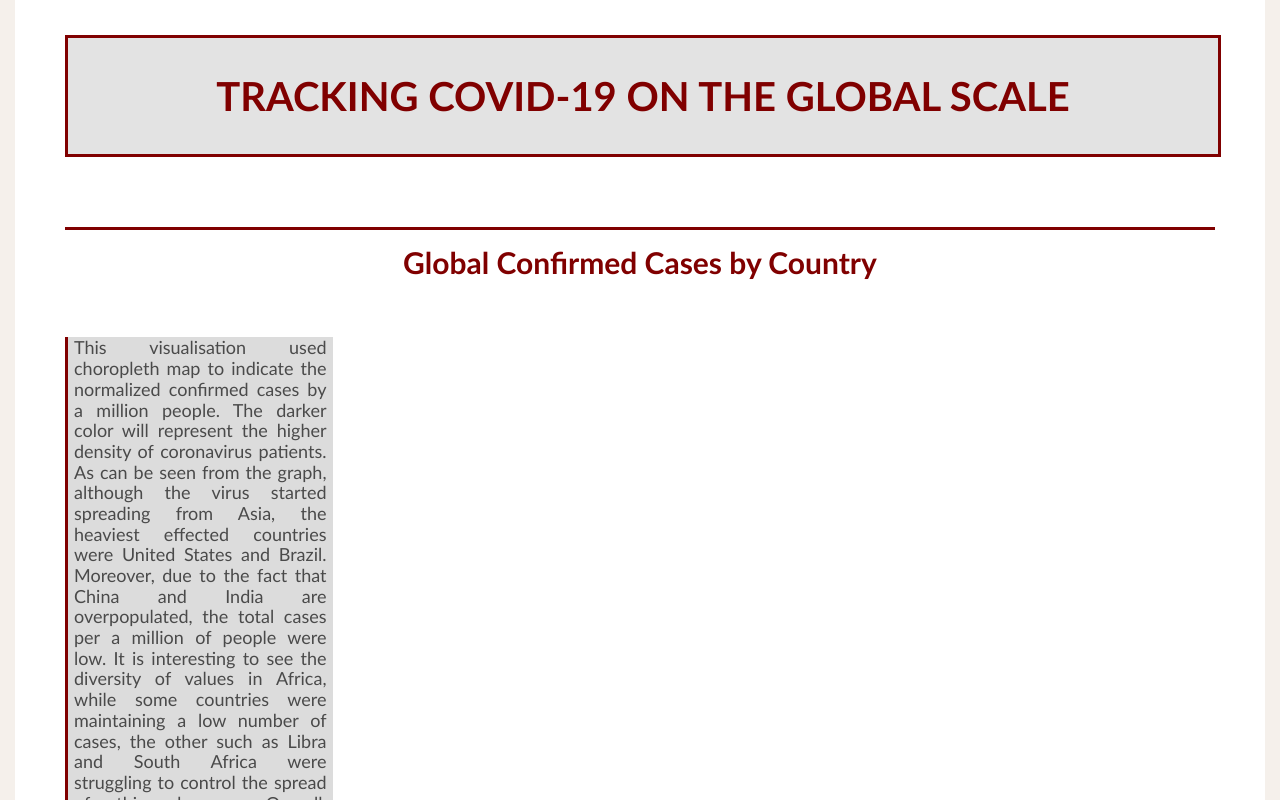
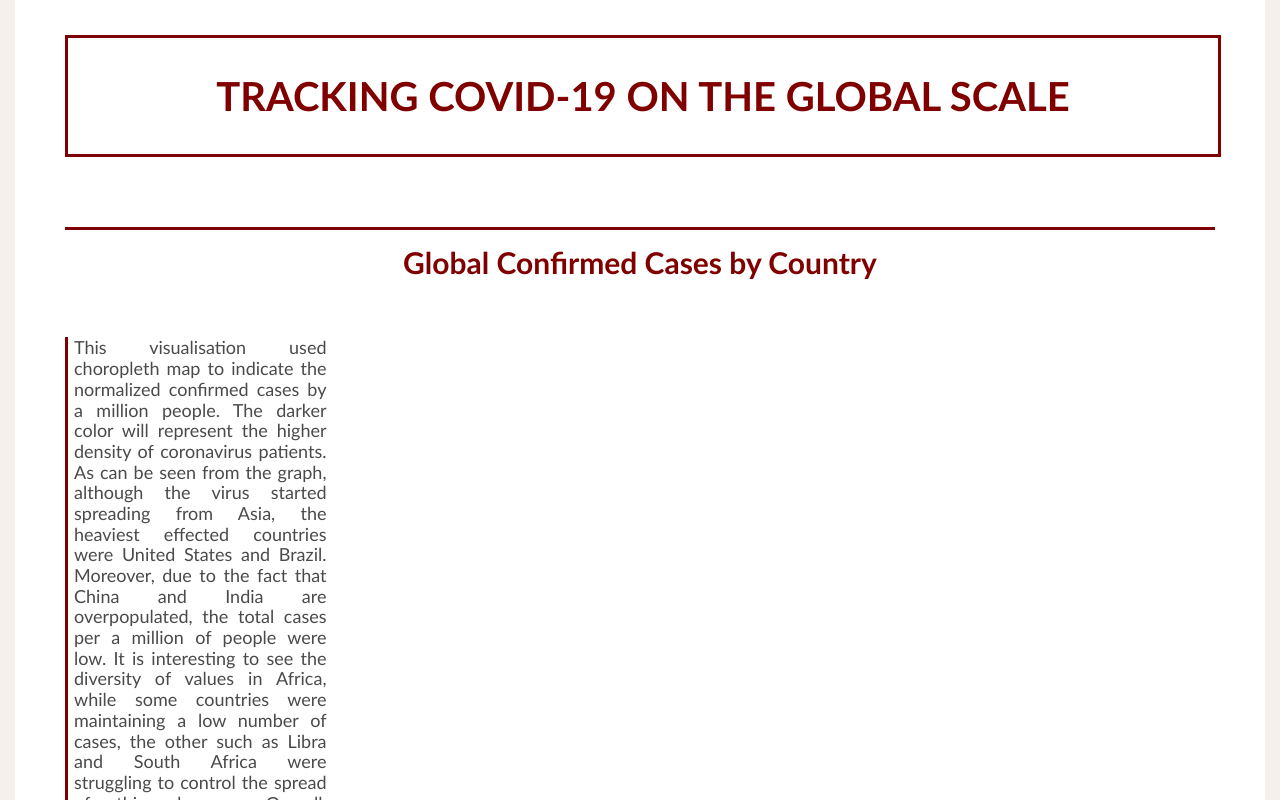
Before and after one commit to vuminhduc796/FIT3179-Assignment2, a plain HTML site: page index.html in a window 1280 px wide. Shown: the top 800 px of the page. Drawn offline with nearby package versions, Linux system fonts and the light colour scheme; a script that the page names is missing; a web font is replaced by a local one.

Commit message:
changing

```diff
--- a/style.css
+++ b/style.css
@@ -10,7 +10,6 @@ div > h1 {
     text-align: center;
     font-size: 40px;
     font-weight: bold;
-    background-color: #e3e3e3;
     padding: 35px 0;
 }
 div > h2 {
@@ -24,7 +23,6 @@ div > h2 {
 div > div >div >p{
     text-align: justify;
     font-size: 18px;
-    background-color: gainsboro;
     padding-left: 6px;
     padding-right: 6px;
     border-left: 3px solid maroon;
```
